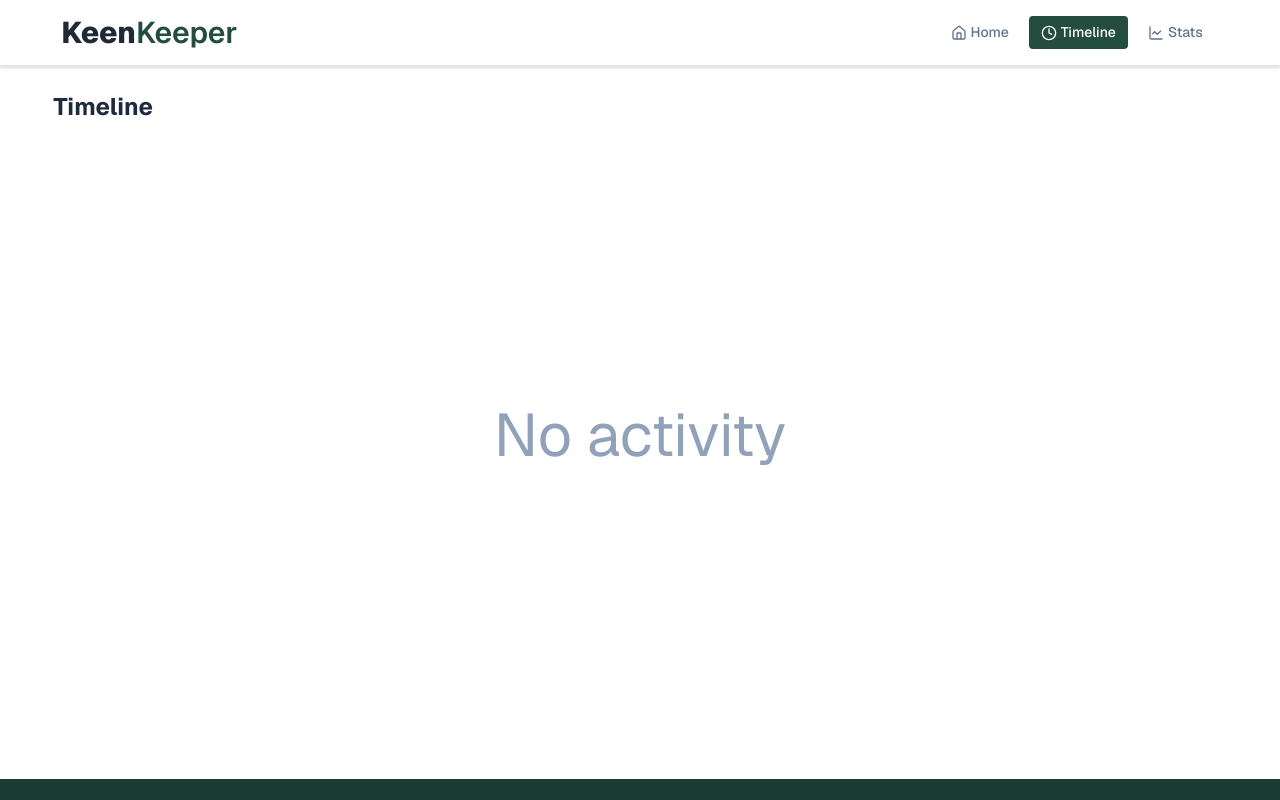
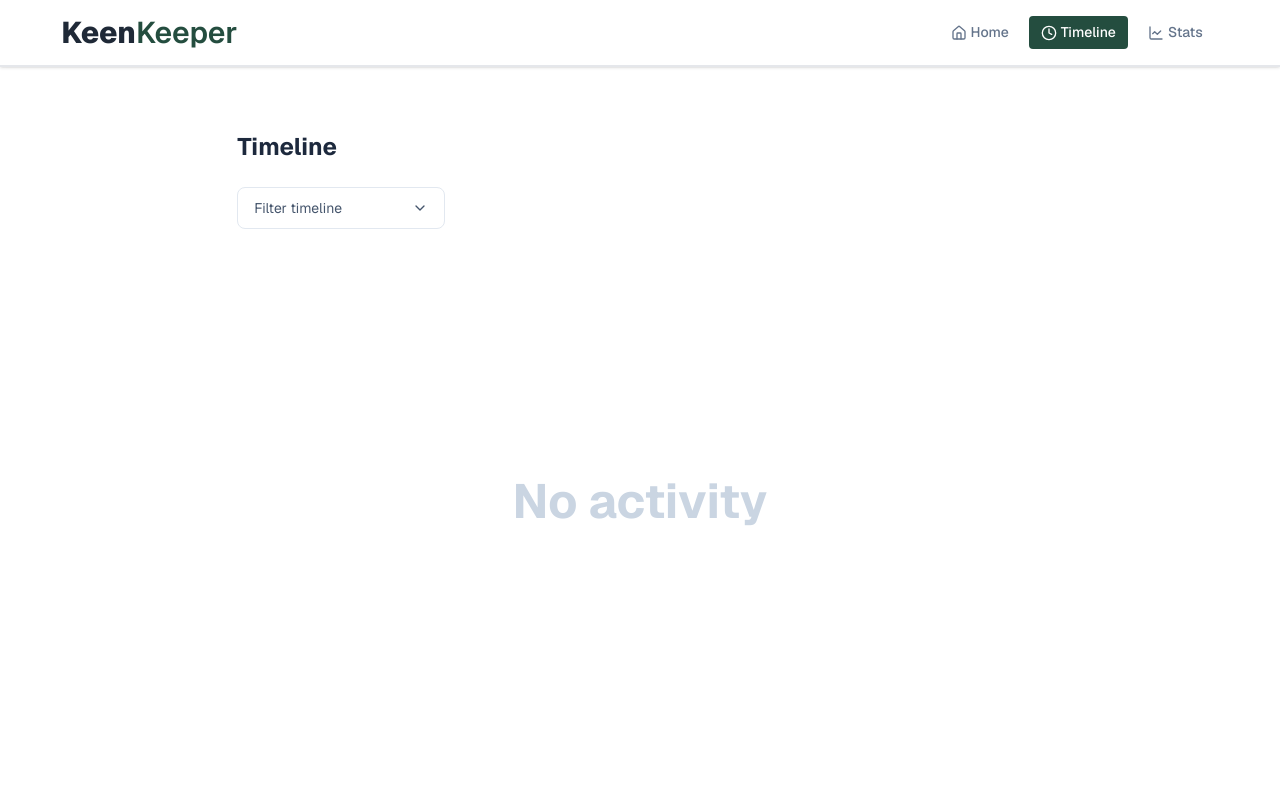
Before and after one commit to Pranto408/keen-keeper, a Next.js app: page /timeline in a window 1280 px wide. Shown: the top 800 px of the page. Built offline with nearby package versions, Linux system fonts and the light colour scheme.

Commit message:
Filter Funtionality Added

```diff
--- a/src/app/home/[id]/page.jsx
+++ b/src/app/home/[id]/page.jsx
@@ -10,6 +10,10 @@ import {
   Edit3,
 } from "lucide-react";
 import Image from "next/image";
+
+export const metadata = {
+  title: "KeenKeeper | Friend",
+};
 
 const FriendDetails = async ({ params }) => {
   const { id } = await params;
@@ -43,6 +47,7 @@ const FriendDetails = async ({ params }) => {
                   src={friend.picture}
                   alt={friend.name}
                   className="object-cover"
+                  sizes="128px"
                 />
               </div>
             </div>
--- a/src/app/layout.js
+++ b/src/app/layout.js
@@ -33,9 +33,12 @@ export default function RootLayout({ children }) {
         style={{ fontFamily: "var(--font-geist-sans)" }}
         className="min-h-full flex flex-col"
       >
-        <Navber />
-        <TimelineProvider>{children}</TimelineProvider>
-        <ToastContainer position="top-right" autoClose={2000} />
+        <TimelineProvider>
+          <Navber />
+          {children}
+        </TimelineProvider>
+
+        <ToastContainer position="top-center" autoClose={1000} />
         <Footer />
       </body>
     </html>
--- a/src/components/homepage/action-button/QuickActions.jsx
+++ b/src/components/homepage/action-button/QuickActions.jsx
@@ -1,8 +1,6 @@
 "use client";
 import { useTimeline } from "@/context/TimelineContext";
 import { Phone, MessageSquare, Video } from "lucide-react";
-// import { useRouter } from "next/navigation";
-
 import { toast } from "react-toastify";
 
 const btnClass =
--- a/src/components/homepage/friends/Friends.jsx
+++ b/src/components/homepage/friends/Friends.jsx
@@ -9,7 +9,7 @@ const Friends = async () => {
       },
     );
     const friends = await res.json();
-    console.log(friends);
+
     return (
       <div className="w-11/12 mx-auto">
         <h2 className="py-5 text-2xl font-semibold text-[#1F2937]">
--- a/src/components/timeline/Timeline.jsx
+++ b/src/components/timeline/Timeline.jsx
@@ -1,7 +1,8 @@
 "use client";
 import { useTimeline } from "@/context/TimelineContext";
 import Image from "next/image";
-import { Phone, MessageSquare, Video } from "lucide-react";
+import { Phone, MessageSquare, Video, ChevronDown } from "lucide-react";
+import { useState } from "react";
 
 const icons = {
   Call: <Phone size={16} />,
@@ -9,25 +10,68 @@ const icons = {
   Video: <Video size={16} />,
 };
 
+const filters = ["All", "Call", "Text", "Video"];
+
 const TimelineClient = () => {
   const { timeline } = useTimeline();
+  const [active, setActive] = useState("All");
+  const [open, setOpen] = useState(false);
 
-  if (timeline.length === 0) {
+  const filtered =
+    active === "All" ? timeline : timeline.filter((e) => e.type === active);
+
   return (
-        <div className="w-11/12 mx-auto my-6">
-          <h1 className="text-2xl font-bold text-slate-800 mb-8">Timeline</h1>
-          <div className="flex text-6xl justify-center items-center h-[70vh] text-slate-400">
+    <div className="w-11/12 md:w-8/12 mx-auto mt-10 p-6">
+      <h1 className="text-2xl font-bold text-slate-800 mb-6">Timeline</h1>
+
+      {/* Dropdown */}
+      <div className="relative w-52 mb-8">
+        <button
+          onClick={() => setOpen((prev) => !prev)}
+          className="w-full flex items-center justify-between px-4 py-2.5 bg-white border border-slate-200 rounded-lg text-sm text-slate-600 hover:border-emerald-300 transition-all"
+        >
+          <span className="flex items-center gap-2">
+            {active !== "All" && icons[active]}
+            {active === "All" ? "Filter timeline" : active}
+          </span>
+          <ChevronDown
+            size={16}
+            className={`transition-transform duration-200 ${open ? "rotate-180" : ""}`}
+          />
+        </button>
+
+        {open && (
+          <div className="absolute z-10 mt-1 w-full bg-white border border-slate-200 rounded-lg shadow-md overflow-hidden">
+            {filters.map((f) => (
+              <button
+                key={f}
+                onClick={() => {
+                  setActive(f);
+                  setOpen(false);
+                }}
+                className={`w-full flex items-center gap-2 px-4 py-2.5 text-sm transition-colors
+                  ${
+                    active === f
+                      ? "bg-emerald-50 text-emerald-700 font-medium"
+                      : "text-slate-600 hover:bg-slate-50"
+                  }`}
+              >
+                {f !== "All" && icons[f]}
+                {f}
+              </button>
+            ))}
+          </div>
+        )}
+      </div>
+
+      {/* Empty State */}
+      {filtered.length === 0 ? (
+        <div className="flex justify-center items-center h-[60vh] text-slate-300 text-5xl font-bold">
           No activity
         </div>
-        </div>
-      );
-  }
-
-  return (
-    <div className="w-8/12 mx-auto mt-10 p-6">
-      <h1 className="text-2xl font-bold text-slate-800 mb-8">Timeline</h1>
+      ) : (
         <div className="flex flex-col gap-4">
-        {timeline.map((entry) => (
+          {filtered.map((entry) => (
             <div
               key={entry.id}
               className="flex items-center gap-4 bg-white border border-slate-100 rounded-xl p-4 shadow-sm"
@@ -38,10 +82,16 @@ const TimelineClient = () => {
                   src={entry.friendPicture}
                   alt={entry.friendName}
                   className="object-cover"
+                  sizes="128px"
                 />
               </div>
               <div className="flex-1">
-              <p className="font-semibold text-slate-800">{entry.friendName}</p>
+                <p className="font-medium text-slate-600">
+                  <span className="text-slate-800 font-semibold">
+                    {entry.type}
+                  </span>
+                  {` with ${entry.friendName}`}
+                </p>
                 <p className="text-slate-400 text-xs">
                   {new Date(entry.date).toLocaleString()}
                 </p>
@@ -52,6 +102,7 @@ const TimelineClient = () => {
             </div>
           ))}
         </div>
+      )}
     </div>
   );
 };
```
Lines whose indentation alone changed are shown as unchanged.
